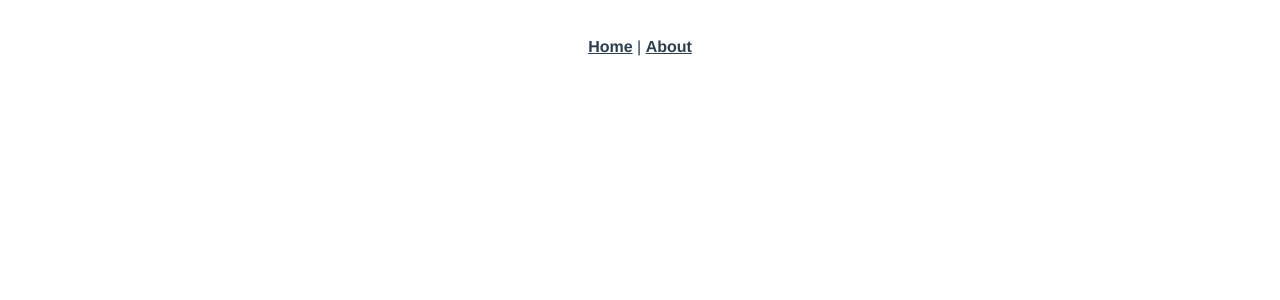
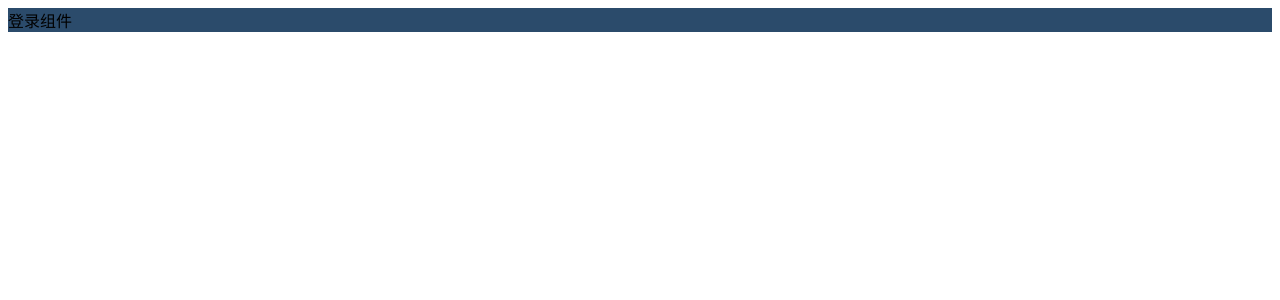
Before and after one commit to patrick4059/patrick-admin-web, a Vue app: page /#/login in a window 1280 px wide. Before the commit this address had no page. Shown: the top 300 px of the page. Built offline with nearby package versions, Linux system fonts and the light colour scheme.

Commit message:
新增less组件和less-loader组件

```diff
--- a/package.json
+++ b/package.json
@@ -27,6 +27,8 @@
     "eslint-plugin-import": "^2.25.3",
     "eslint-plugin-node": "^11.1.0",
     "eslint-plugin-promise": "^5.1.0",
-    "eslint-plugin-vue": "^8.0.3"
+    "eslint-plugin-vue": "^8.0.3",
+    "less": "^4.1.3",
+    "less-loader": "^11.1.3"
   }
 }
--- a/src/App.vue
+++ b/src/App.vue
@@ -1,30 +1,6 @@
 <template>
-  <nav>
-    <router-link to="/">Home</router-link> |
-    <router-link to="/about">About</router-link>
-  </nav>
-  <router-view/>
+  <!-- 路由占位符 -->
+  <router-view></router-view>
 </template>
 
-<style>
-#app {
-  font-family: Avenir, Helvetica, Arial, sans-serif;
-  -webkit-font-smoothing: antialiased;
-  -moz-osx-font-smoothing: grayscale;
-  text-align: center;
-  color: #2c3e50;
-}
-
-nav {
-  padding: 30px;
-}
-
-nav a {
-  font-weight: bold;
-  color: #2c3e50;
-}
-
-nav a.router-link-exact-active {
-  color: #42b983;
-}
-</style>
+<style></style>
--- a/src/components/HelloWorld.vue
+++ /dev/null
@@ -1,59 +0,0 @@
-<template>
-  <div class="hello">
-    <h1>{{ msg }}</h1>
-    <p>
-      For a guide and recipes on how to configure / customize this project,<br>
-      check out the
-      <a href="https://cli.vuejs.org" target="_blank" rel="noopener">vue-cli documentation</a>.
-    </p>
-    <h3>Installed CLI Plugins</h3>
-    <ul>
-      <li><a href="https://github.com/vuejs/vue-cli/tree/dev/packages/%40vue/cli-plugin-babel" target="_blank" rel="noopener">babel</a></li>
-      <li><a href="https://github.com/vuejs/vue-cli/tree/dev/packages/%40vue/cli-plugin-router" target="_blank" rel="noopener">router</a></li>
-      <li><a href="https://github.com/vuejs/vue-cli/tree/dev/packages/%40vue/cli-plugin-eslint" target="_blank" rel="noopener">eslint</a></li>
-    </ul>
-    <h3>Essential Links</h3>
-    <ul>
-      <li><a href="https://vuejs.org" target="_blank" rel="noopener">Core Docs</a></li>
-      <li><a href="https://forum.vuejs.org" target="_blank" rel="noopener">Forum</a></li>
-      <li><a href="https://chat.vuejs.org" target="_blank" rel="noopener">Community Chat</a></li>
-      <li><a href="https://twitter.com/vuejs" target="_blank" rel="noopener">Twitter</a></li>
-      <li><a href="https://news.vuejs.org" target="_blank" rel="noopener">News</a></li>
-    </ul>
-    <h3>Ecosystem</h3>
-    <ul>
-      <li><a href="https://router.vuejs.org" target="_blank" rel="noopener">vue-router</a></li>
-      <li><a href="https://vuex.vuejs.org" target="_blank" rel="noopener">vuex</a></li>
-      <li><a href="https://github.com/vuejs/vue-devtools#vue-devtools" target="_blank" rel="noopener">vue-devtools</a></li>
-      <li><a href="https://vue-loader.vuejs.org" target="_blank" rel="noopener">vue-loader</a></li>
-      <li><a href="https://github.com/vuejs/awesome-vue" target="_blank" rel="noopener">awesome-vue</a></li>
-    </ul>
-  </div>
-</template>
-
-<script>
-export default {
-  name: 'HelloWorld',
-  props: {
-    msg: String
-  }
-}
-</script>
-
-<!-- Add "scoped" attribute to limit CSS to this component only -->
-<style scoped>
-h3 {
-  margin: 40px 0 0;
-}
-ul {
-  list-style-type: none;
-  padding: 0;
-}
-li {
-  display: inline-block;
-  margin: 0 10px;
-}
-a {
-  color: #42b983;
-}
-</style>
--- /dev/null
+++ b/src/components/Login.vue
@@ -0,0 +1,15 @@
+<template>
+    <div class="login_container">
+        登录组件
+    </div>
+</template>
+
+<script>
+    export default {}
+</script>
+
+<style lang="less" scoped>
+    .login_container{
+        background-color: #2b4b6b;
+    }
+</style>
--- a/src/router/index.js
+++ b/src/router/index.js
@@ -1,20 +1,9 @@
 import { createRouter, createWebHashHistory } from 'vue-router'
-import HomeView from '../views/HomeView.vue'
+import Login from '../components/Login.vue'
 
 const routes = [
-  {
-    path: '/',
-    name: 'home',
-    component: HomeView
-  },
-  {
-    path: '/about',
-    name: 'about',
-    // route level code-splitting
-    // this generates a separate chunk (about.[hash].js) for this route
-    // which is lazy-loaded when the route is visited.
-    component: () => import(/* webpackChunkName: "about" */ '../views/AboutView.vue')
-  }
+  {path: '/', redirect: '/login'},
+  {path: '/login', component: Login}
 ]
 
 const router = createRouter({
--- a/src/views/AboutView.vue
+++ /dev/null
@@ -1,5 +0,0 @@
-<template>
-  <div class="about">
-    <h1>This is an about page</h1>
-  </div>
-</template>
--- a/src/views/HomeView.vue
+++ /dev/null
@@ -1,18 +0,0 @@
-<template>
-  <div class="home">
-    <img alt="Vue logo" src="../assets/logo.png">
-    <HelloWorld msg="Welcome to Your Vue.js App"/>
-  </div>
-</template>
-
-<script>
-// @ is an alias to /src
-import HelloWorld from '@/components/HelloWorld.vue'
-
-export default {
-  name: 'HomeView',
-  components: {
-    HelloWorld
-  }
-}
-</script>
--- a/vue.config.js
+++ b/vue.config.js
@@ -1,4 +1,5 @@
 const { defineConfig } = require('@vue/cli-service')
 module.exports = defineConfig({
-  transpileDependencies: true
+  transpileDependencies: true,
+  lintOnSave: false
 })
```
Also changed, not shown: 1 other file (tests, documents, lock files or other folders).
